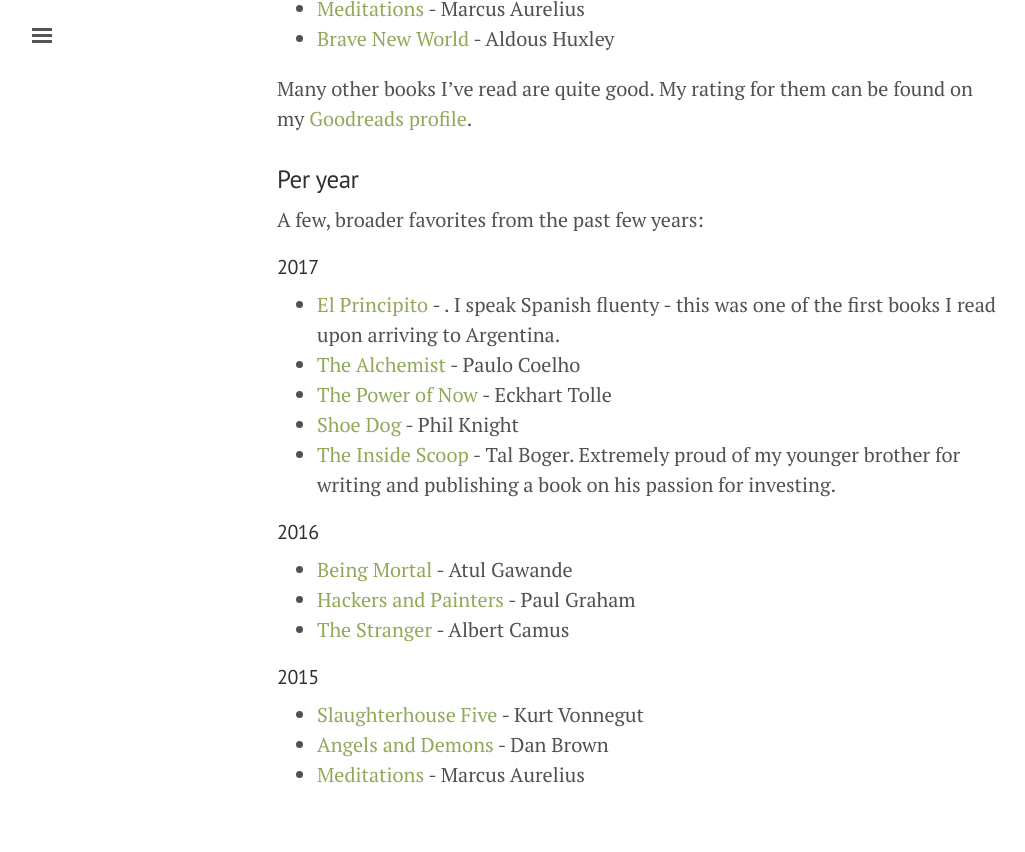
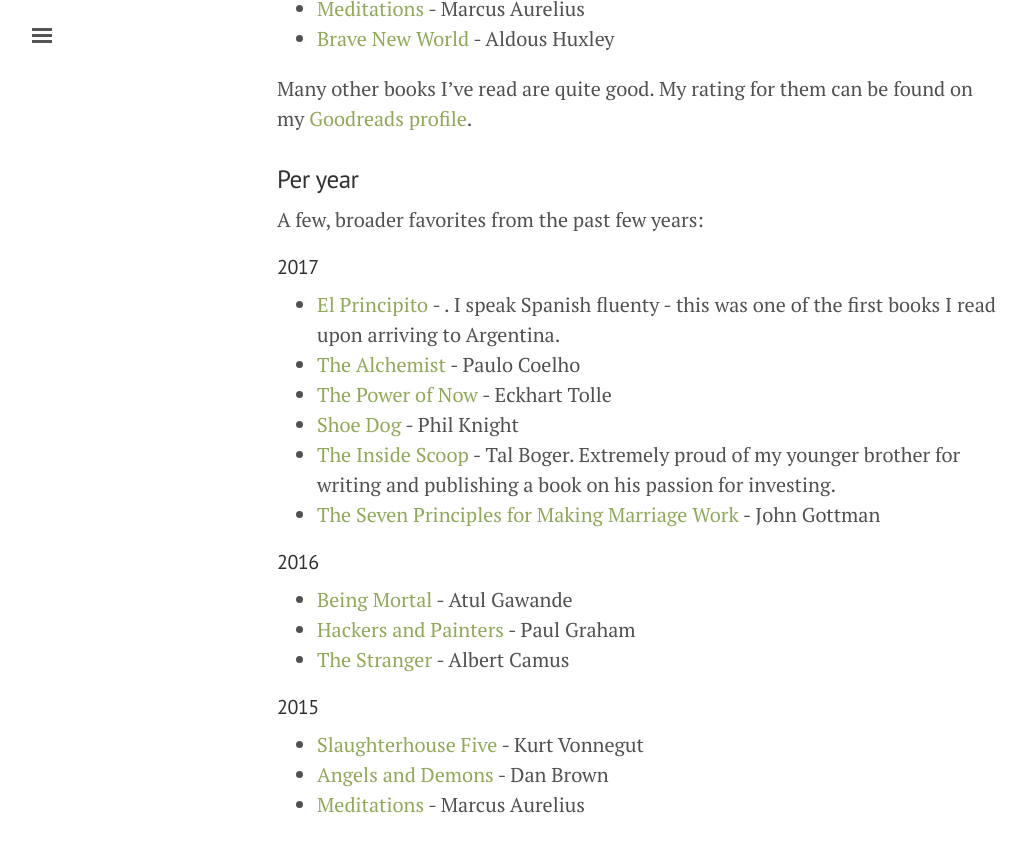
Before and after one commit to ronboger/ronboger.github.io, a Jekyll site: the page built from books.md, in a window 1280 px wide and 900 px high, scrolled down 935 px. Shown: the top 852 px of the window, without its empty margins (3-1028 px from the left). Built offline with Jekyll 4.4.1, drawn with Linux system fonts in a browser that asks for light colours.

Commit message:
marriage book

```diff
--- a/books.md
+++ b/books.md
@@ -45,6 +45,7 @@
 - [The Power of Now](http://amzn.to/2gTmOUq) - Eckhart Tolle
 - [Shoe Dog](http://amzn.to/2xRc9B9) - Phil Knight
 - [The Inside Scoop](http://amzn.to/2xQfRpM) - Tal Boger. Extremely proud of my younger brother for writing and publishing a book on his passion for investing.
+- [The Seven Principles for Making Marriage Work](http://amzn.to/2gtUGr1) - John Gottman
 
 #### 2016
 - [Being Mortal](http://amzn.to/2yzFQFs) - Atul Gawande
```
